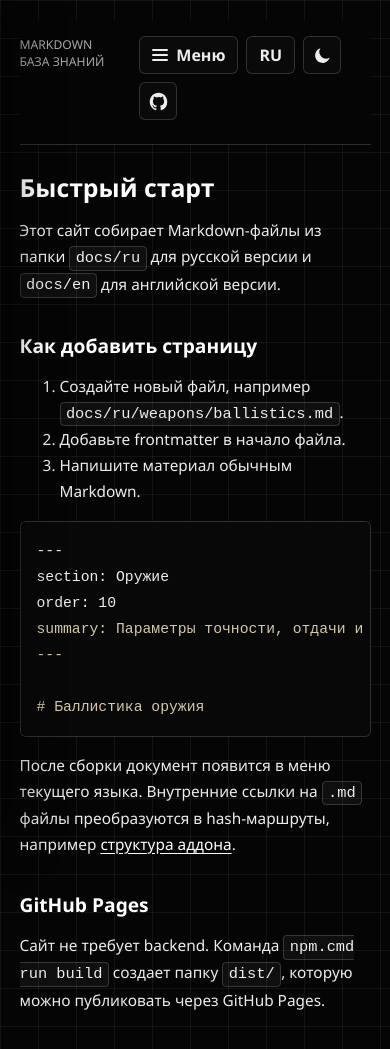
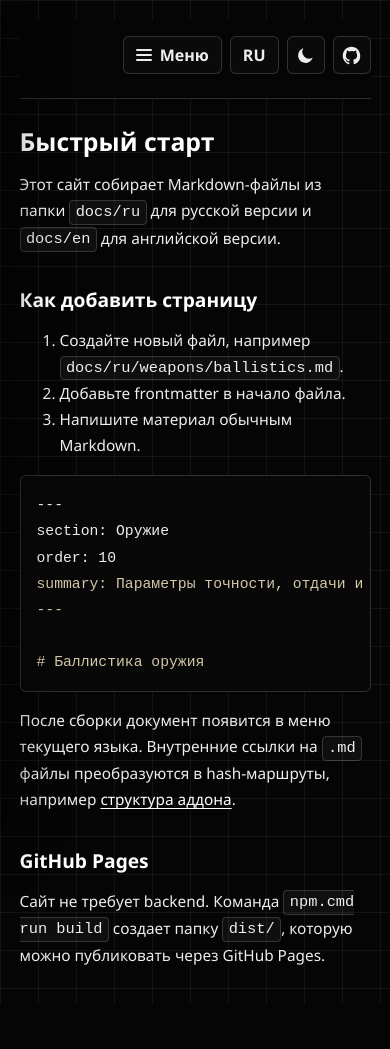
Before and after one commit to VadFonker-cyber/xrDocs-xrMPE, a website built with Vite: page index.html in a window 390 px wide. After the commit the page ends 1004 px from the top, so only its background shows below. Built offline with nearby package versions, Linux system fonts and the light colour scheme; files whose address does not match are found by name.

Commit message:
Refine mobile top bar and link preview

```diff
--- a/index.html
+++ b/index.html
@@ -5,22 +5,27 @@
     <meta name="viewport" content="width=device-width, initial-scale=1.0" />
     <meta
       name="description"
-      content="Документация по моддингу S.T.A.L.K.E.R. для xrMPE. S.T.A.L.K.E.R. modding documentation for xrMPE."
+      content="S.T.A.L.K.E.R. modding documentation for xrMPE"
     />
     <meta property="og:type" content="website" />
+    <meta property="og:url" content="https://vadfonker-cyber.github.io/xrDocs-xrMPE/" />
+    <meta property="og:site_name" content="xrDocs" />
     <meta property="og:title" content="xrDocs | S.T.A.L.K.E.R. Modding" />
     <meta
       property="og:description"
-      content="Документация по моддингу S.T.A.L.K.E.R. для xrMPE. S.T.A.L.K.E.R. modding documentation for xrMPE."
+      content="S.T.A.L.K.E.R. modding documentation for xrMPE"
     />
-    <meta property="og:image" content="%BASE_URL%xrdocs-icon.png" />
+    <meta property="og:image" content="https://vadfonker-cyber.github.io/xrDocs-xrMPE/xrdocs-icon.png" />
+    <meta property="og:image:width" content="512" />
+    <meta property="og:image:height" content="512" />
+    <meta property="og:image:alt" content="xrDocs" />
     <meta name="twitter:card" content="summary" />
     <meta name="twitter:title" content="xrDocs | S.T.A.L.K.E.R. Modding" />
     <meta
       name="twitter:description"
-      content="Документация по моддингу S.T.A.L.K.E.R. для xrMPE. S.T.A.L.K.E.R. modding documentation for xrMPE."
+      content="S.T.A.L.K.E.R. modding documentation for xrMPE"
     />
-    <meta name="twitter:image" content="%BASE_URL%xrdocs-icon.png" />
+    <meta name="twitter:image" content="https://vadfonker-cyber.github.io/xrDocs-xrMPE/xrdocs-icon.png" />
     <link rel="icon" type="image/png" href="%BASE_URL%xrdocs-icon.png" />
     <link rel="apple-touch-icon" href="%BASE_URL%xrdocs-icon.png" />
     <title>xrDocs | S.T.A.L.K.E.R. Modding</title>
--- a/src/main.ts
+++ b/src/main.ts
@@ -64,7 +64,6 @@ const labels: Record<Lang, Record<string, string>> = {
     ariaInfo: 'Информация о документе',
     search: 'Поиск по базе',
     searchResults: 'Результаты поиска',
-    kicker: 'Markdown база знаний',
     file: 'Файл',
     section: 'Раздел',
     materials: 'Материалы',
@@ -80,7 +79,6 @@ const labels: Record<Lang, Record<string, string>> = {
     ariaInfo: 'Document information',
     search: 'Search knowledge base',
     searchResults: 'Search results',
-    kicker: 'Markdown knowledge base',
     file: 'File',
     section: 'Section',
     materials: 'Documents',
@@ -366,9 +364,6 @@ function renderShell(): void {
 
       <main class="workspace">
         <section class="topbar">
-          <div>
-            <div id="pageKicker" class="kicker">${copy.kicker}</div>
-          </div>
           <div class="topbar-controls">
             <button id="navToggle" class="control-button nav-toggle" type="button" aria-label="${copy.menu}" aria-expanded="false">
               <span class="menu-icon" aria-hidden="true"></span>
@@ -440,8 +435,6 @@ function render(): void {
   document.title = `${activeDoc.title} | xrDocs`;
   updateDocumentMeta(activeDoc);
   setNavOpen(state.navOpen);
-
-  setText('#pageKicker', copy.kicker);
 
   const searchInput = document.querySelector<HTMLInputElement>('#searchInput');
   if (searchInput) {
@@ -900,14 +893,6 @@ function unique(values: string[]): string[] {
   return Array.from(new Set(values));
 }
 
-function setText(selector: string, value: string): void {
-  const element = document.querySelector(selector);
-
-  if (element) {
-    element.textContent = value;
-  }
-}
-
 function escapeHtml(value: string): string {
   return value
     .replace(/&/g, '&amp;')
--- a/src/styles.css
+++ b/src/styles.css
@@ -117,7 +117,6 @@ a {
 }
 
 .brand-subtitle,
-.kicker,
 .doc-link small {
   color: var(--muted);
   font-size: 0.76rem;
@@ -240,7 +239,7 @@ mark {
 .topbar {
   display: flex;
   align-items: end;
-  justify-content: space-between;
+  justify-content: flex-end;
   gap: 24px;
   padding-bottom: 24px;
   border-bottom: 1px solid var(--border);
@@ -264,7 +263,7 @@ h1 {
   align-items: center;
   justify-content: flex-end;
   gap: 8px;
-  flex-wrap: wrap;
+  flex-wrap: nowrap;
 }
 
 .control-button,
@@ -414,6 +413,8 @@ h1 {
 
 .doc-article pre {
   overflow: auto;
+  max-width: 100%;
+  margin: 16px 0;
   border: 1px solid var(--border);
   border-radius: 6px;
   background: var(--code-bg);
@@ -623,8 +624,8 @@ h1 {
   }
 
   .topbar-controls {
-    justify-content: flex-start;
-    width: 100%;
+    justify-content: flex-end;
+    width: auto;
   }
 
   .content-grid {
```
